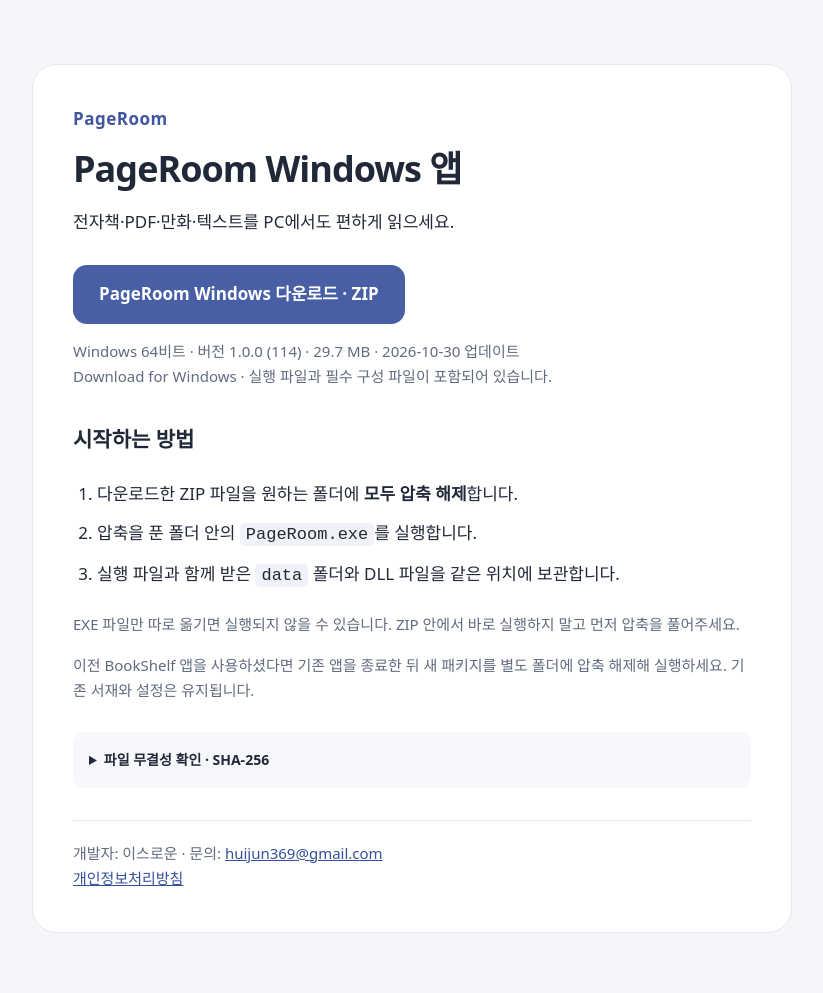
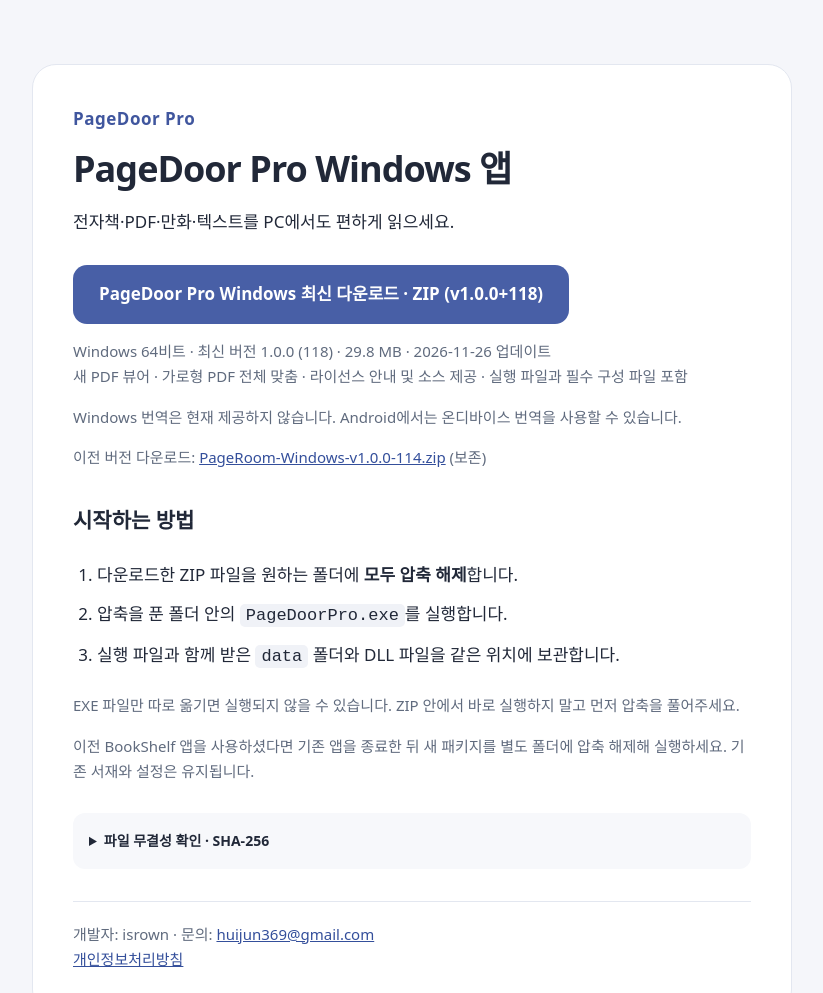
Before and after one commit to HUIUJUN/huiujun.github.io, a plain HTML site: page windows.html in a window 1280 px wide. Shown: the top 993 px of the page, without its empty margins (228-1051 px from the left). Drawn offline with Linux system fonts and the light colour scheme.

Commit message:
Update Windows download to verified PageDoor Pro 118 package

```diff
--- a/windows.html
+++ b/windows.html
@@ -3,9 +3,9 @@
 <head>
   <meta charset="utf-8">
   <meta name="viewport" content="width=device-width,initial-scale=1">
-  <meta name="description" content="PageRoom Windows 앱 다운로드. 실행에 필요한 파일을 한 번에 받으세요.">
+  <meta name="description" content="PageDoor Pro Windows 앱 다운로드. 실행에 필요한 파일을 한 번에 받으세요.">
   <meta name="color-scheme" content="light">
-  <title>PageRoom · Windows 다운로드</title>
+  <title>PageDoor Pro · Windows 다운로드</title>
   <style>
     *{box-sizing:border-box}
     body{margin:0;background:#f5f6fa;color:#212838;font:17px/1.7 system-ui,-apple-system,"Segoe UI",sans-serif}
@@ -29,24 +29,27 @@
 </head>
 <body>
   <main>
-    <div class="brand">PageRoom</div>
-    <h1>PageRoom Windows 앱</h1>
+    <div class="brand">PageDoor Pro</div>
+    <h1>PageDoor Pro Windows 앱</h1>
     <p>전자책·PDF·만화·텍스트를 PC에서도 편하게 읽으세요.</p>
-    <a class="download" href="https://github.com/HUIUJUN/BookShelf-Releases/releases/download/v1.0.0-114-windows-20261030/PageRoom-Windows-v1.0.0-114.zip">PageRoom Windows 다운로드 · ZIP</a>
-    <p class="muted">Windows 64비트 · 버전 1.0.0 (114) · 29.7 MB · 2026-10-30 업데이트<br>Download for Windows · 실행 파일과 필수 구성 파일이 포함되어 있습니다.</p>
+    <a class="download" href="https://github.com/HUIUJUN/BookShelf-Releases/releases/download/v1.0.0-118-windows-20261126/PageDoor-Pro-Windows-v1.0.0-118.zip">PageDoor Pro Windows 최신 다운로드 · ZIP (v1.0.0+118)</a>
+    <p class="muted">Windows 64비트 · 최신 버전 1.0.0 (118) · 29.8 MB · 2026-11-26 업데이트<br>새 PDF 뷰어 · 가로형 PDF 전체 맞춤 · 라이선스 안내 및 소스 제공 · 실행 파일과 필수 구성 파일 포함</p>
+    <p class="muted">Windows 번역은 현재 제공하지 않습니다. Android에서는 온디바이스 번역을 사용할 수 있습니다.</p>
+    <p class="muted">이전 버전 다운로드: <a href="https://github.com/HUIUJUN/BookShelf-Releases/releases/download/v1.0.0-114-windows-20261030/PageRoom-Windows-v1.0.0-114.zip">PageRoom-Windows-v1.0.0-114.zip</a> (보존)</p>
     <h2>시작하는 방법</h2>
     <ol>
       <li>다운로드한 ZIP 파일을 원하는 폴더에 <strong>모두 압축 해제</strong>합니다.</li>
-      <li>압축을 푼 폴더 안의 <code>PageRoom.exe</code>를 실행합니다.</li>
+      <li>압축을 푼 폴더 안의 <code>PageDoorPro.exe</code>를 실행합니다.</li>
       <li>실행 파일과 함께 받은 <code>data</code> 폴더와 DLL 파일을 같은 위치에 보관합니다.</li>
     </ol>
     <p class="muted">EXE 파일만 따로 옮기면 실행되지 않을 수 있습니다. ZIP 안에서 바로 실행하지 말고 먼저 압축을 풀어주세요.</p>
     <p class="muted">이전 BookShelf 앱을 사용하셨다면 기존 앱을 종료한 뒤 새 패키지를 별도 폴더에 압축 해제해 실행하세요. 기존 서재와 설정은 유지됩니다.</p>
     <details>
       <summary>파일 무결성 확인 · SHA-256</summary>
-      <span class="hash">PageRoom-Windows-v1.0.0-114.zip<br>B32A861FB5FEA7E94D4D255EAE6E87853AF8A9A17CD5CD8E2F7669DA43B61EAF</span>
+      <span class="hash"><strong>PageDoor-Pro-Windows-v1.0.0-118.zip</strong> (최신)<br>A7279AD27B528BF3E939093BE0872474489BC2A7200597E1793BD266E9C1A559</span>
+      <span class="hash" style="margin-top:8px"><strong>PageRoom-Windows-v1.0.0-114.zip</strong> (보존)<br>B32A861FB5FEA7E94D4D255EAE6E87853AF8A9A17CD5CD8E2F7669DA43B61EAF</span>
     </details>
-    <footer class="muted">개발자: 이스로운 · 문의: <a href="mailto:huijun369@gmail.com">huijun369@gmail.com</a><br><a href="privacy.html">개인정보처리방침</a></footer>
+    <footer class="muted">개발자: isrown · 문의: <a href="mailto:huijun369@gmail.com">huijun369@gmail.com</a><br><a href="privacy.html">개인정보처리방침</a></footer>
   </main>
 </body>
 </html>
```
